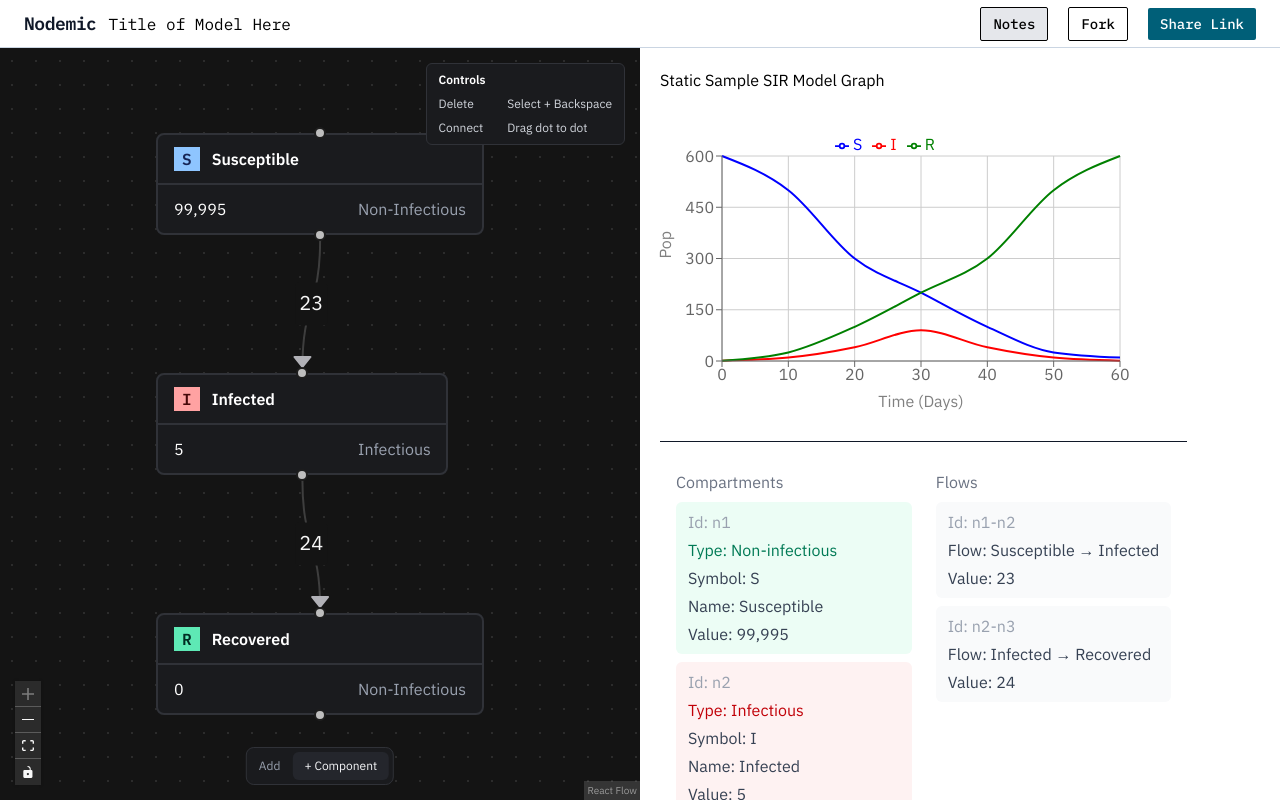
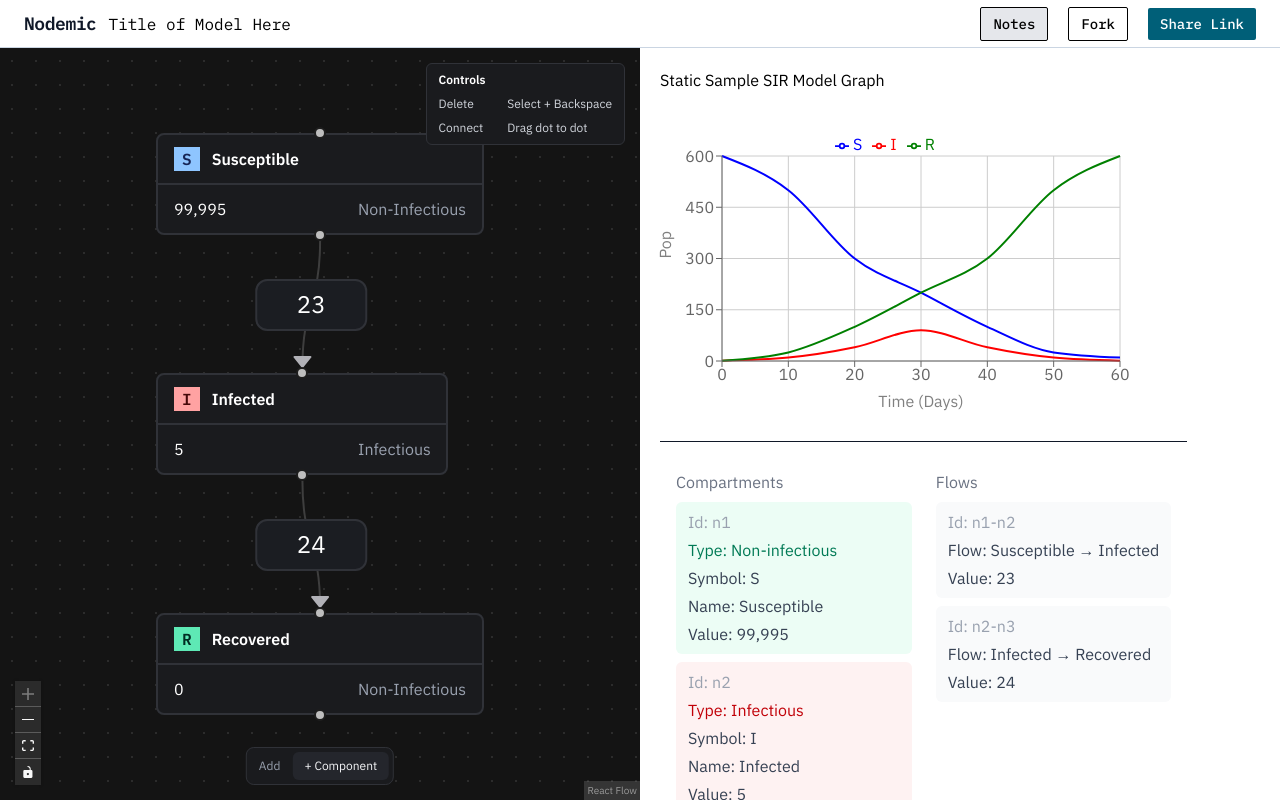
Before and after one commit to evaxliu/nodemic, a Next.js app: page /model in a window 1280 px wide. Built offline with nearby package versions, Linux system fonts and the light colour scheme.

Commit message:
Edge value editable

```diff
--- a/src/components/CustomEdge.tsx
+++ b/src/components/CustomEdge.tsx
@@ -1,7 +1,6 @@
-import { BaseEdge, type EdgeProps, type Edge, EdgeText, getBezierPath } from '@xyflow/react';
-import { useCallback } from 'react';
+import { BaseEdge, type EdgeProps, type Edge, getBezierPath, useReactFlow, EdgeLabelRenderer } from '@xyflow/react';
 
-type CustomEdge = Edge<{ value: string }, 'custom'>;
+type CustomEdge = Edge<{ value: string }, 'custom-edge'>;
 
 export default function CustomEdge({
   id,
@@ -15,10 +14,11 @@ export default function CustomEdge({
 }: EdgeProps<CustomEdge>) {
   const [edgePath, labelX, labelY] = getBezierPath({ sourceX, sourceY, targetX, targetY });
   const activeMarkerEnd = selected ? 'url(#selected-marker)' : markerEnd;
-  const changeValue = useCallback((e: React.ChangeEvent<HTMLInputElement>) => {
-    e.preventDefault();
-    console.log(e.currentTarget.value);
-  }, []);
+
+  const reactFlow = useReactFlow();
+  const handleValueChange = (id: string, e: string) => {
+    reactFlow.updateEdgeData(id, { value: e })
+  }
 
   return (
     <>
@@ -39,8 +39,8 @@ export default function CustomEdge({
               className="arrowclosed"
               style={{
                 strokeWidth: 1,
-                stroke: '#FFCC00',
-                fill: '#FFCC00',
+                stroke: '#A47DAB',
+                fill: '#A47DAB',
               }}
               strokeLinecap="round"
               strokeLinejoin="round"
@@ -49,12 +49,26 @@ export default function CustomEdge({
           </marker>
         </defs>
       </svg>
-      <BaseEdge id={id} path={edgePath} markerEnd={activeMarkerEnd} label={data?.value} />
-      <EdgeText x={labelX} y={labelY} label={data?.value} />
-      <div className='flex items-center justify-between gap-3 border-t border-[#303238] px-2 py-1.5'>
-        <input id="node_val" name="value" defaultValue={data?.value} className="nodrag" onChange={changeValue}></input>
-      </div>
-      <input id="node_val" name="value" defaultValue={data?.value} className="nodrag" onChange={changeValue}></input>
+      <BaseEdge id={id} path={edgePath} markerEnd={activeMarkerEnd} />
+      <EdgeLabelRenderer>
+        <div
+          style={{
+            position: 'absolute',
+            transform: `translate(-50%, -50%) translate(${labelX}px,${labelY}px)`,
+            pointerEvents: 'all',
+          }}
+          className="edge-label-renderer__custom-edge nodrag nopan"
+        >
+          <input
+            name="value"
+            defaultValue={data?.value}
+            className={`nodrag w-14 rounded-md border bg-[#1b1d22] px-2 py-1 text-center text-xs text-white outline-none focus:border-[#A47DAB] ${
+              selected ? 'border-[#A47DAB]' : 'border-[#303238]'
+            }`}
+            onChange={(e) => handleValueChange(id, e.target.value)}
+          />
+        </div>
+      </EdgeLabelRenderer>
     </>
   );
 }
--- a/src/components/CustomNode.tsx
+++ b/src/components/CustomNode.tsx
@@ -2,7 +2,7 @@ import { Handle, Node, NodeProps, Position, useReactFlow } from '@xyflow/react';
 
 type CustomNode = Node<{
   name: string, symbol: string, value: number, infectious: boolean
-}, 'custom'>;
+}, 'custom-node'>;
 
 const badgeColors: Record<string, string> = {
   S: 'bg-blue-300 text-blue-950',
```
